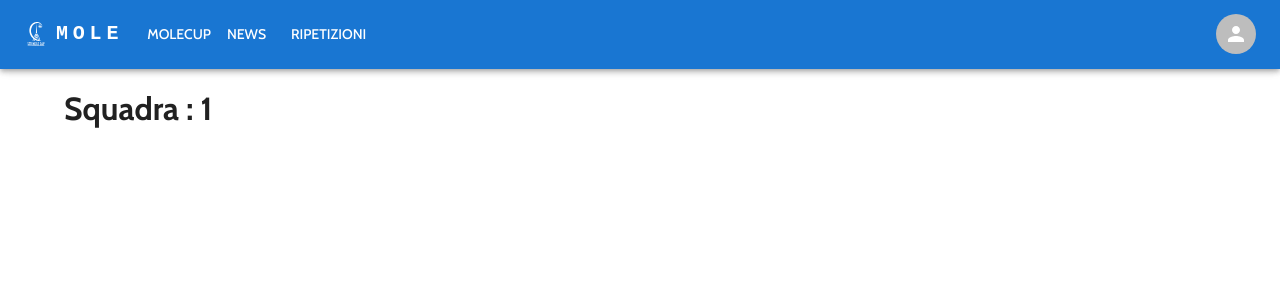
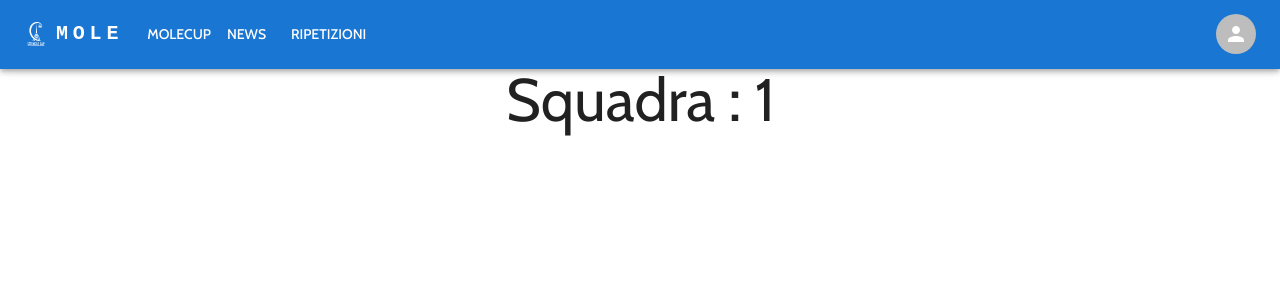
Before and after one commit to molecup/mole-frontend, a Next.js app in the folder mole-frontend/: page /team/1 in a window 1280 px wide. Shown: the top 300 px of the page. Built offline with nearby package versions, Linux system fonts and the light colour scheme.

Commit message:
add link to team in team card

```diff
--- a/mole-frontend/src/app/team/[slug]/page.js
+++ b/mole-frontend/src/app/team/[slug]/page.js
@@ -1,11 +1,12 @@
+import Typography from '@mui/material/Typography';
 import Container from '@mui/material/Container';
 
 export default function TeamPage({params}){
     return(
         <Container>
-            <h1>
+            <Typography variant='h2' align='center'>
                 Squadra : {params.slug}
-            </h1>
+            </Typography>
         </Container>
     );
 }
--- a/mole-frontend/src/components/teamCard.js
+++ b/mole-frontend/src/components/teamCard.js
@@ -18,7 +18,7 @@ export default function TeamCard(props){
             id = {props.initial? 'initial': null}
             elevation={3}
           >
-            <CardActionArea>
+            <CardActionArea LinkComponent={Link} href={props.url}>
                 <CardMedia
                     sx={{height: "100px"}}
                     title="Match_placeholder"
```
